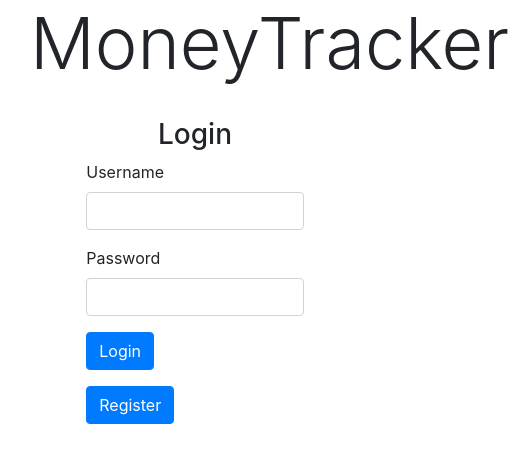
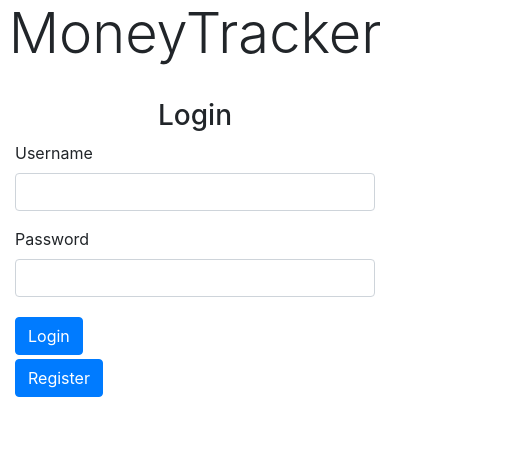
Before and after one commit to Nayanaka-De-Silva/MoneyTracker, a React (Create React App) app in the folder client/: page / in a window 390 px wide. Shown: the top 462 px of the page, 509 px wide, since content can reach past the window. Built offline with nearby package versions, Linux system fonts and the light colour scheme; no server answers.

Commit message:
Fixed Login, Register and Home page UI
The pages mentioned above are a little better looking now and far more
responsive on the mobile phone. The design will shift over time, but for
now, it is satisfactory and doesn't hinder the user.

```diff
--- a/client/src/App.js
+++ b/client/src/App.js
@@ -13,7 +13,7 @@ import WalletView from './routes/WalletView';
 
 function App() {
   return (
-    <div className="container">
+    <div>
       <WalletContextProvider>
       <Router>
         <Switch>
--- a/client/src/components/Header.js
+++ b/client/src/components/Header.js
@@ -2,7 +2,7 @@ import React from 'react'
 
 const Header = ({ title }) => {
     return (
-        <h1 className="text-center display-3">{ title }</h1>
+        <h1 className="text-center display-4">{ title }</h1>
     )
 }
 
--- /dev/null
+++ b/client/src/components/entry/Login/LoginForm.js
@@ -0,0 +1,57 @@
+import React, { useState } from 'react'
+import { useHistory } from 'react-router-dom';
+import Backend from '../../../apis/Backend'
+
+const LoginForm = () => {
+    const history = useHistory();
+
+    const [username, setUsername] = useState("");
+    const [password, setPassword] = useState("");
+    const [errorMessage, setErrorMessage] = useState(null)
+
+    const handleLogin = async (e) => {
+        e.preventDefault();
+        try {
+            await Backend.post("/users/login", { username, password })
+            history.push("/home");
+        } catch(err) {
+            setErrorMessage("Login failed. Please check your username and password and try again.");
+            setTimeout(()=>setErrorMessage(null), 3000);
+        }
+    }
+
+    const handleRegister = (e) => {
+        e.preventDefault();
+        history.push("/register");
+    }
+
+    return (
+            <form>
+                <br />
+                <h3 className="text-center">Login</h3>
+                <div className="container-md">
+                    <div className="row justify-content-center">
+                        <div className="col-lg-6">
+                            <div className="form-group">
+                                <label>Username</label>
+                                <input value={username} onChange={e=>setUsername(e.target.value)} type="text" required className="form-control" id="username" />
+                            </div>
+                            <div className="form-group">
+                                <label>Password</label>
+                                <input value={password} onChange={e=>setPassword(e.target.value)} type="password" required className="form-control" id="password" />
+                            </div>
+                        </div>
+                    </div>
+                    <div className="row justify-content-center">
+                        <div className="col-lg-6">
+                            <button onClick={handleLogin} className="btn btn-primary mt-1">Login</button><br />
+                            <button onClick={handleRegister} className="btn btn-primary mt-1">Register</button>
+                        </div>
+                    </div>
+                </div>
+                {errorMessage ? <div className="alert alert-danger" role="alert">{errorMessage}</div>:null}
+            </form>
+    )
+}
+
+export default LoginForm;
--- a/client/src/components/entry/LoginForm.js
+++ /dev/null
@@ -1,49 +0,0 @@
-import React, { useState } from 'react'
-import { useHistory } from 'react-router-dom';
-import Backend from '../../apis/Backend'
-
-const LoginForm = () => {
-    const history = useHistory();
-
-    const [username, setUsername] = useState("");
-    const [password, setPassword] = useState("");
-    const [errorMessage, setErrorMessage] = useState(null)
-
-    const handleLogin = async (e) => {
-        e.preventDefault();
-        try {
-            await Backend.post("/users/login", { username, password })
-            history.push("/home");
-        } catch(err) {
-            setErrorMessage("Login failed. Please check your username and password and try again.");
-            setTimeout(()=>setErrorMessage(null), 3000);
-        }
-    }
-
-    const handleRegister = (e) => {
-        e.preventDefault();
-        history.push("/register");
-    }
-
-    return (
-        <div className="container container-md w-75">
-            <form>
-                <br />
-                <h3 className="text-center">Login</h3>
-                <div className="form-group">
-                    <label>Username</label>
-                    <input value={username} onChange={e=>setUsername(e.target.value)} type="text" required className="form-control" id="username" />
-                </div>
-                <div className="form-group">
-                    <label>Password</label>
-                    <input value={password} onChange={e=>setPassword(e.target.value)} type="password" required className="form-control" id="password" />
-                </div>
-                <button onClick={handleLogin} className="btn btn-primary">Login</button><br />
-                <button onClick={handleRegister} className="btn btn-primary mt-3">Register</button>
-                {errorMessage ? <div className="alert alert-danger" role="alert">{errorMessage}</div>:null}
-            </form>
-        </div>
-    )
-}
-
-export default LoginForm;
--- /dev/null
+++ b/client/src/components/entry/Register/RegisterForm.js
@@ -0,0 +1,62 @@
+import React, { useState } from 'react'
+import { useHistory } from 'react-router-dom';
+import Backend from '../../../apis/Backend'
+
+const RegisterForm = () => {
+    const history = useHistory();
+
+    const [username, setUsername] = useState("");
+    const [password, setPassword] = useState("");
+    const [confirmPassword, setConfirmPassword] = useState("");
+    const [errorMessage, setErrorMessage] = useState(null);
+
+    const handleRegister = (e) => {
+        e.preventDefault();
+        const fetchData = async () => {
+            try {
+                const response = await Backend.post("/users/register", { username,password,confirmPassword })
+                if (response.data.status === "Success"){
+                    history.push("/");
+                }
+                else {
+                    setErrorMessage("Error: " + response.data.data);
+                    setTimeout(()=>setErrorMessage(null), 3000);
+                }
+            } catch(err){console.log(err)}
+        }
+        fetchData();
+    }
+
+    return (
+            <form>
+                <br />
+                <h3 className="text-center">Register</h3>
+                <div className="container-md">
+                    <div className="row justify-content-center">
+                        <div className="col-lg-6">
+                            <div className="form-group">
+                                <label>Username</label>
+                                <input value={username} onChange={e=>setUsername(e.target.value)} type="text" required className="form-control" id="username" />
+                            </div>
+                            <div className="form-group">
+                                <label>Password</label>
+                                <input value={password} onChange={e=>setPassword(e.target.value)} type="password" required className="form-control" id="password" />
+                            </div>
+                            <div className="form-group">
+                                <label>Confirm Password</label>
+                                <input value={confirmPassword} onChange={e=>setConfirmPassword(e.target.value)} type="password" required className="form-control" id="confirmPassword" />
+                            </div>
+                        </div>
+                    </div>
+                    <div className="row justify-content-center">
+                        <div className="col-lg-6">
+                            <button onClick={handleRegister} className="btn btn-primary mt-3">Register</button>
+                        </div>
+                    </div>
+                </div>
+                {errorMessage ? <div className="alert alert-danger" role="alert">{errorMessage}</div>:null}
+            </form>
+    )
+}
+
+export default RegisterForm;
--- a/client/src/components/entry/RegisterForm.js
+++ /dev/null
@@ -1,54 +0,0 @@
-import React, { useState } from 'react'
-import { useHistory } from 'react-router-dom';
-import Backend from '../../apis/Backend'
-
-const RegisterForm = () => {
-    const history = useHistory();
-
-    const [username, setUsername] = useState("");
-    const [password, setPassword] = useState("");
-    const [confirmPassword, setConfirmPassword] = useState("");
-    const [errorMessage, setErrorMessage] = useState(null);
-
-    const handleRegister = (e) => {
-        e.preventDefault();
-        const fetchData = async () => {
-            try {
-                const response = await Backend.post("/users/register", { username,password,confirmPassword })
-                if (response.data.status === "Success"){
-                    history.push("/");
-                }
-                else {
-                    setErrorMessage("Error: " + response.data.data);
-                    setTimeout(()=>setErrorMessage(null), 3000);
-                }
-            } catch(err){console.log(err)}
-        }
-        fetchData();
-    }
-
-    return (
-        <div className="container container-md w-75">
-            <form>
-                <br />
-                <h3 className="text-center">Register</h3>
-                <div className="form-group">
-                    <label>Username</label>
-                    <input value={username} onChange={e=>setUsername(e.target.value)} type="text" required className="form-control" id="username" />
-                </div>
-                <div className="form-group">
-                    <label>Password</label>
-                    <input value={password} onChange={e=>setPassword(e.target.value)} type="password" required className="form-control" id="password" />
-                </div>
-                <div className="form-group">
-                    <label>Confirm Password</label>
-                    <input value={confirmPassword} onChange={e=>setConfirmPassword(e.target.value)} type="password" required className="form-control" id="confirmPassword" />
-                </div>
-                <button onClick={handleRegister} className="btn btn-primary mt-3">Register</button>
-                {errorMessage ? <div className="alert alert-danger" role="alert">{errorMessage}</div>:null}
-            </form>
-        </div>
-    )
-}
-
-export default RegisterForm;
--- a/client/src/components/main/Categories.js
+++ b/client/src/components/main/Categories.js
@@ -23,10 +23,10 @@ const Categories = () => {
 
 
     return (
-        <div className="container-fluid">
+        <div className="container">
             <div className="text-left display-4">Categories</div> <br />
-            <div className="container container-fluid">
-                <div className="row justify-content-right">
+            <div className="container">
+                <div className="row justify-content-between">
                     {categories && categories.some(category => category.type === "Income") ? <Category categoriesList={categories} type="Income" /> : null}
                     {categories && categories.some(category => category.type === "Expense") ? <Category categoriesList={categories} type="Expense" /> : null}
                     {categories && categories.some(category => category.type === "Transfer") ? <Category categoriesList={categories} type="Transfer" />:null}
--- a/client/src/components/main/Category.js
+++ b/client/src/components/main/Category.js
@@ -36,10 +36,10 @@ const Category = ({ categoriesList, type }) => {
     }
 
     return (
-        <div className="col-4">
-            <h5 style={{ cursor: "pointer" }} className="h5">{ type }</h5>
+        <div className="col-md-3 border mb-1">
+            <h5 style={{ cursor: "pointer" }} className="text-center">{ type }</h5>
             <ul>
-            {selectedCategories && selectedCategories.map(category => <li style={{ cursor: "pointer" }} onClick={()=>handleRemove(category)} key={category.id}>{category.name} ({category.count})</li>)}
+            {selectedCategories && selectedCategories.map(category => <li className="" style={{ cursor: "pointer" }} onClick={()=>handleRemove(category)} key={category.id}>{category.name} ({category.count})</li>)}
             </ul>
         </div>
     )
--- a/client/src/routes/Home.js
+++ b/client/src/routes/Home.js
@@ -25,13 +25,13 @@ const Home = () => {
                     <Wallets />
                 </div>
                 <div className="row">
-                    <div onClick={handleAddWallet} className="btn btn-primary">Add Wallet</div>
+                    <div onClick={handleAddWallet} className="btn btn-primary ml-3">Add Wallet</div>
                 </div>
                 <div className="row">
                     <Categories />
                 </div>
                 <div className="row">
-                    <button className="btn btn-primary" onClick={goToCategory}>View Details</button>
+                    <button className="btn btn-primary ml-3" onClick={goToCategory}>View Details</button>
                 </div>
             </div>
         </div>
--- a/client/src/routes/Login.js
+++ b/client/src/routes/Login.js
@@ -1,7 +1,7 @@
 import React, { useEffect } from 'react'
 import Backend from '../apis/Backend'
 import Header from '../components/Header'
-import LoginForm from '../components/entry/LoginForm'
+import LoginForm from '../components/entry/Login/LoginForm'
 
 const Login = () => {
     useEffect(()=>{
@@ -14,7 +14,7 @@ const Login = () => {
     },[])
 
     return (
-        <div className="container">
+        <div>
             <Header title="MoneyTracker" />
             <LoginForm />
         </div>
--- a/client/src/routes/Register.js
+++ b/client/src/routes/Register.js
@@ -1,6 +1,6 @@
 import React from 'react'
 import Header from '../components/Header'
-import RegisterForm from '../components/entry/RegisterForm'
+import RegisterForm from '../components/entry/Register/RegisterForm'
 
 
 const Register = () => {
```
Also changed, not shown: 1 other file (tests, documents, lock files or other folders).
